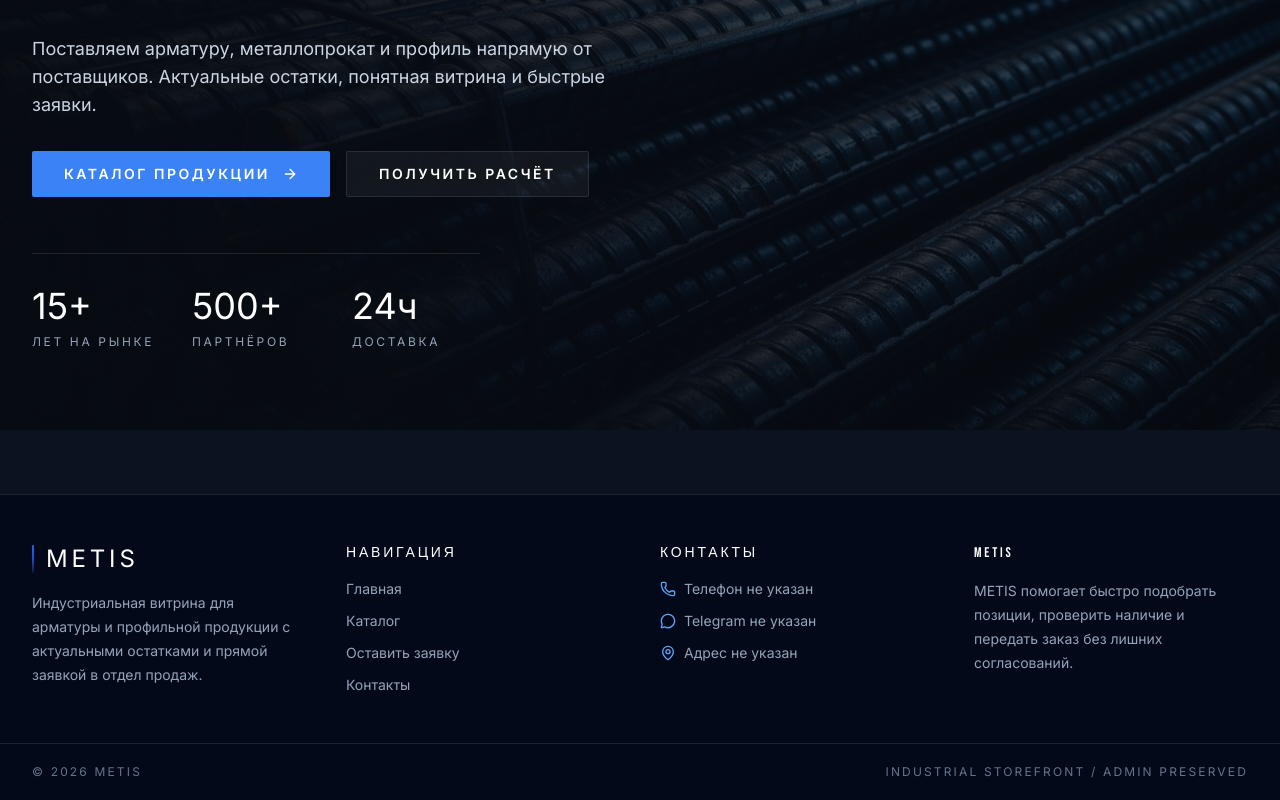
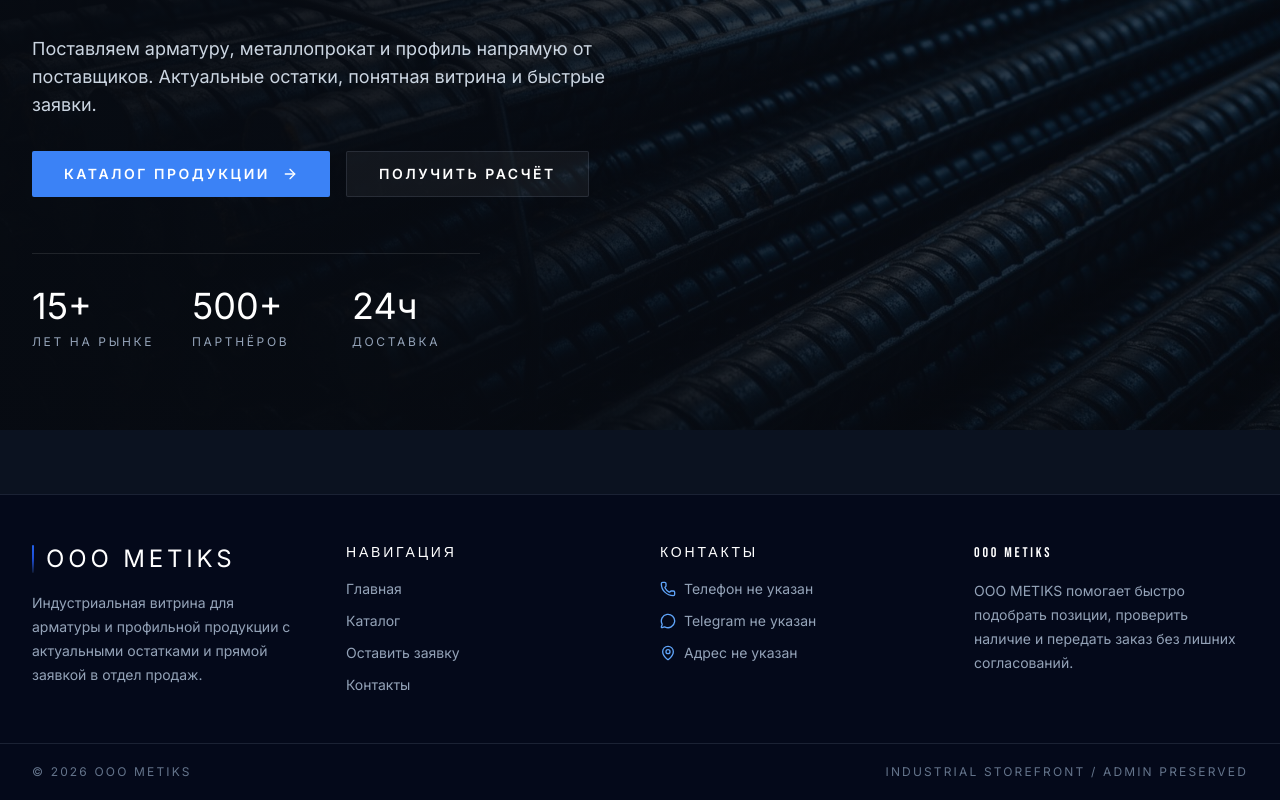
Before and after one commit to ngixsystem/akhab, a Next.js app: page / in a window 1280 px wide. Shown: the part 506-1306 px from the top of the page. Built offline with nearby package versions, Linux system fonts and the light colour scheme; no server answers; the database is empty.

Commit message:
Rebrand storefront and admin copy to OOO METIKS

```diff
--- a/app/admin/(panel)/layout.tsx
+++ b/app/admin/(panel)/layout.tsx
@@ -28,7 +28,7 @@ export default async function AdminLayout({ children }: Readonly<{ children: Rea
               PLNR
             </div>
             <div>
-              <div className="font-semibold">METIS Admin</div>
+              <div className="font-semibold">METIKS Admin</div>
               <div className="text-xs text-slate-400">metal operations panel</div>
             </div>
           </Link>
--- a/app/admin/login/page.tsx
+++ b/app/admin/login/page.tsx
@@ -5,7 +5,7 @@ export default function AdminLoginPage() {
     <div className="flex min-h-screen items-center justify-center bg-slate-950 p-6">
       <div className="w-full max-w-md rounded-[32px] border border-white/10 bg-white/5 p-8 text-white shadow-industrial backdrop-blur">
         <div className="mb-8">
-          <div className="text-sm uppercase tracking-[0.24em] text-amber-300">METIS</div>
+          <div className="text-sm uppercase tracking-[0.24em] text-amber-300">OOO METIKS</div>
           <h1 className="mt-4 text-3xl font-semibold">Admin login</h1>
           <p className="mt-3 text-sm text-slate-300">
             Вход для управления товарами, заказами, остатками и настройками витрины.
--- a/app/catalog/page.tsx
+++ b/app/catalog/page.tsx
@@ -17,7 +17,7 @@ export default async function CatalogPage() {
         <Badge className="border-blue-500/20 bg-blue-500/10 text-blue-100">Каталог</Badge>
         <h1 className="mt-5 text-6xl leading-none text-white sm:text-7xl">Арматура и профиль</h1>
         <p className="mt-4 max-w-3xl text-lg leading-8 text-slate-400">
-          Подбор по живому каталогу METIS: ищите позиции по названию и параметрам, смотрите наличие и переходите в карточку товара без моков и дублирования данных.
+          Подбор по живому каталогу OOO METIKS: ищите позиции по названию и параметрам, смотрите наличие и переходите в карточку товара без моков и дублирования данных.
         </p>
         <div className="mt-8 grid gap-4 sm:grid-cols-3">
           <div className="rounded-sm border border-border bg-white/5 p-4 text-white">
@@ -30,7 +30,7 @@ export default async function CatalogPage() {
           </div>
           <div className="rounded-sm border border-border bg-white/5 p-4 text-white">
             <div className="text-xs uppercase tracking-[0.18em] text-slate-500">Компания</div>
-            <div className="mt-2 text-lg font-semibold">{settings?.companyName || "METIS"}</div>
+            <div className="mt-2 text-lg font-semibold">{settings?.companyName || "OOO METIKS"}</div>
           </div>
         </div>
         <CatalogClient products={products} />
--- a/app/layout.tsx
+++ b/app/layout.tsx
@@ -3,8 +3,8 @@ import "./globals.css";
 import { CartProvider } from "@/components/storefront/cart-provider";
 
 export const metadata: Metadata = {
-  title: "METIS",
-  description: "METIS industrial metal products storefront and admin panel."
+  title: "OOO METIKS",
+  description: "OOO METIKS — арматура высшего качества."
 };
 
 export default function RootLayout({ children }: Readonly<{ children: React.ReactNode }>) {
--- a/components/admin/product-form.tsx
+++ b/components/admin/product-form.tsx
@@ -31,12 +31,12 @@ type ProductFormValue = {
 
 const emptyForm: ProductFormValue = {
   slug: "",
-  companyName: "METIS Metal Supply",
+  companyName: "OOO METIKS",
   productType: "REBAR",
   title: "",
   description: "",
   phone: "+998 90 000 00 00",
-  telegram: "@metis_metal",
+  telegram: "@metiks_armatura",
   photos: [],
   isActive: true,
   size: "",
--- a/components/storefront/site-footer.tsx
+++ b/components/storefront/site-footer.tsx
@@ -20,7 +20,7 @@ export function SiteFooter({
         <div>
           <div className="flex items-center gap-3">
             <div className="h-7 w-0.5 rounded-full bg-gradient-steel" />
-            <span className="text-2xl tracking-[0.16em] text-white">METIS</span>
+            <span className="text-2xl tracking-[0.16em] text-white">OOO METIKS</span>
           </div>
           <p className="mt-4 max-w-xs text-sm leading-6 text-slate-400">
             Индустриальная витрина для арматуры и профильной продукции с актуальными остатками и прямой заявкой в отдел продаж.
@@ -56,15 +56,15 @@ export function SiteFooter({
         </div>
 
         <div>
-          <h4 className="text-sm uppercase tracking-[0.2em] text-white">METIS</h4>
+          <h4 className="text-sm uppercase tracking-[0.2em] text-white">OOO METIKS</h4>
           <p className="mt-4 text-sm leading-6 text-slate-400">
-            {settings?.companyName || "METIS"} помогает быстро подобрать позиции, проверить наличие и передать заказ без лишних согласований.
+            {settings?.companyName || "OOO METIKS"} помогает быстро подобрать позиции, проверить наличие и передать заказ без лишних согласований.
           </p>
         </div>
       </div>
 
       <div className="container-shell flex flex-col gap-3 border-t border-border py-5 text-xs uppercase tracking-[0.18em] text-slate-500 sm:flex-row sm:items-center sm:justify-between">
-        <p>© 2026 METIS</p>
+        <p>© 2026 OOO METIKS</p>
         <p>Industrial storefront / admin preserved</p>
       </div>
     </footer>
```
Also changed, not shown: prisma/seed.ts (+8 -8 lines), public/placeholder.svg.
